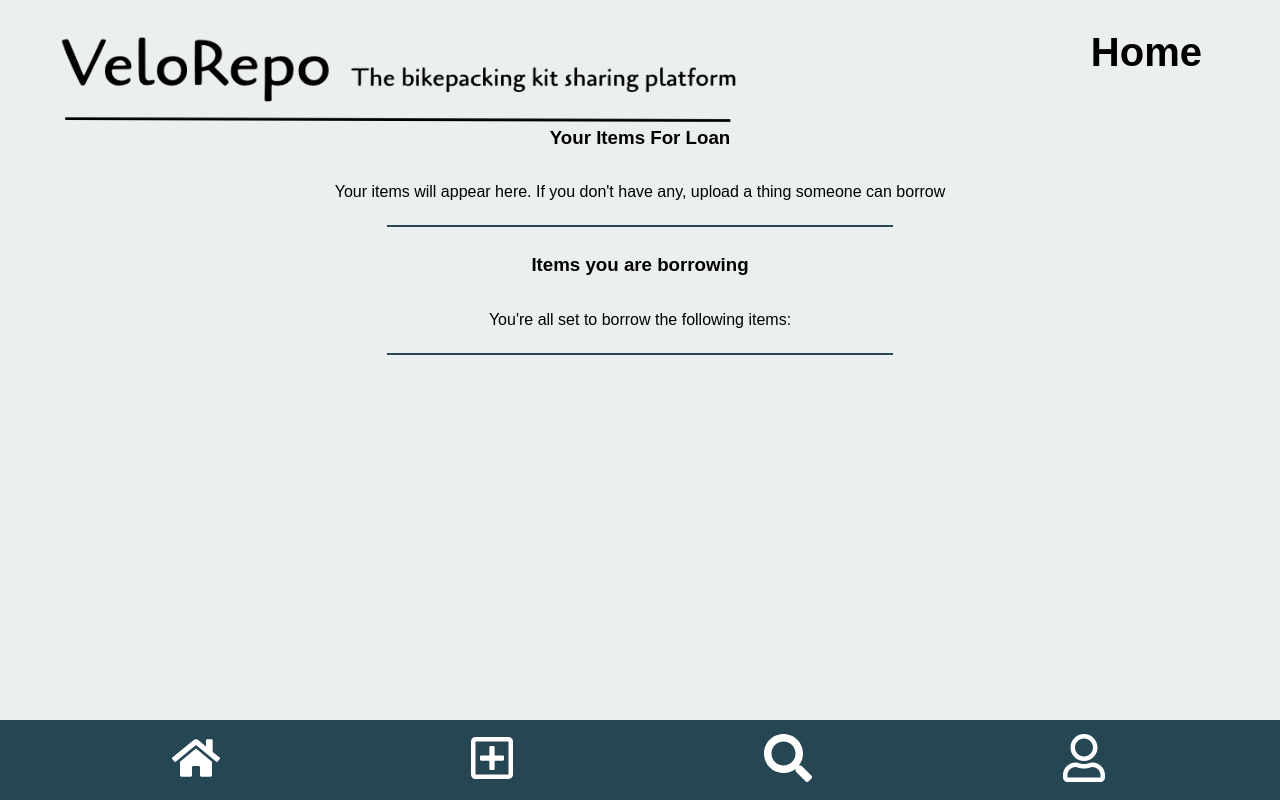
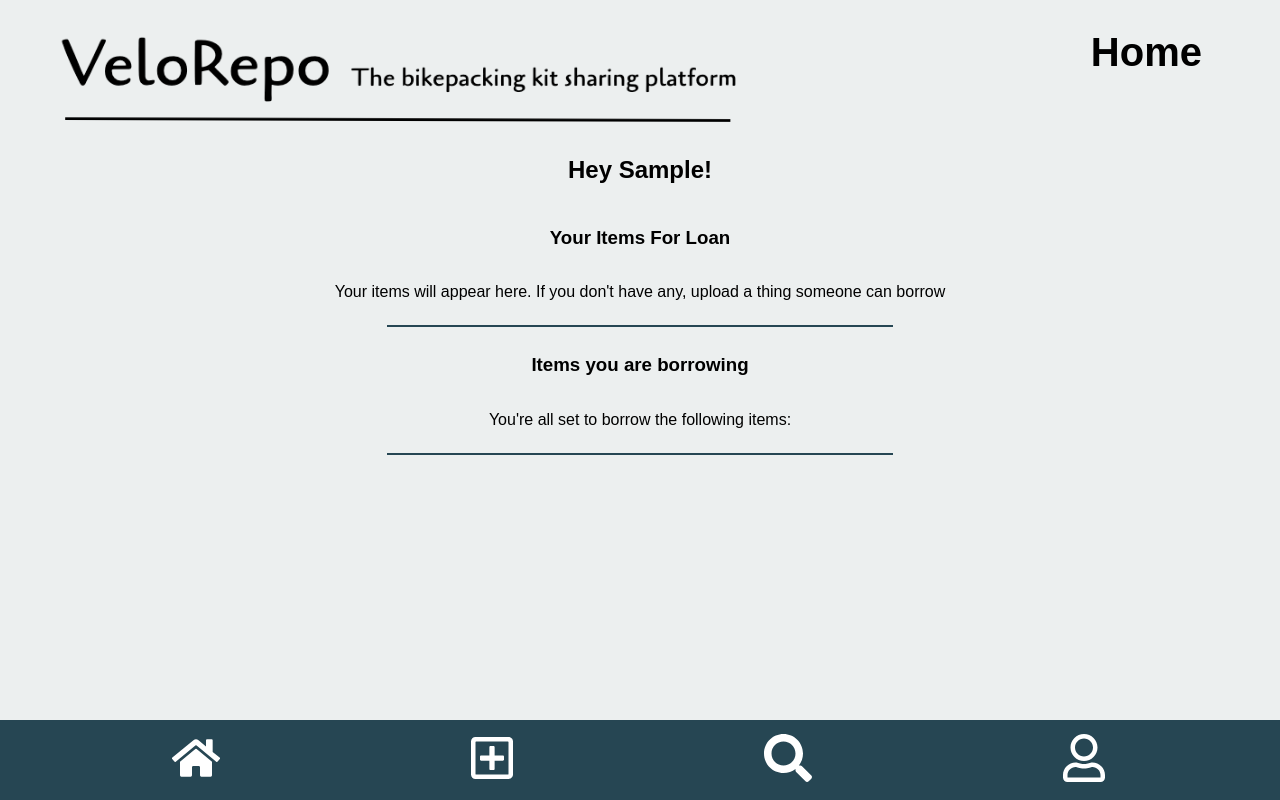
Before and after one commit to HelenLangers/VeloRepo, a React (Create React App) app: page /welcome in a window 1280 px wide. Built offline with nearby package versions, Linux system fonts and the light colour scheme; no server answers; sample sign-in values are in the browser's storage; a web font is replaced by a local one.

Commit message:
first name added to welcome

```diff
--- a/src/Assets/homePage.css
+++ b/src/Assets/homePage.css
@@ -1,3 +1,8 @@
+.welcomeName {
+    font-size: 1.5rem;
+    margin-top: 3rem;
+}
+
 .itemsForLoan,
 .borrowedItems {
     display: flex;
--- a/src/Pages/HomePage.jsx
+++ b/src/Pages/HomePage.jsx
@@ -1,10 +1,15 @@
 import React from 'react'
 import ReactDatePicker from 'react-datepicker'
+import {getAuth} from 'firebase/auth';
 import 'react-datepicker/dist/react-datepicker.css'
 import BackEndHeader from '../Components/BackEndHeader'
 import '../Assets/homePage.css';
 
 function HomePage() {
+  const auth = getAuth();
+  const userName = auth.currentUser.displayName
+  const firstName = userName.split(" ").shift()
+  console.log(firstName)
 
   const pageInformation = {
     pageTitle: "Home"
@@ -14,6 +19,7 @@ function HomePage() {
     <>
       <BackEndHeader pageInformation={pageInformation}/>
       <main className="mainContainer">
+      <h3 className="welcomeName">Hey {firstName}!</h3>
         <div className="itemsForLoan">
           <h3>Your Items For Loan</h3>
           <p>
```
Also changed, not shown: src/Assets/addItem.css (added). Lines whose indentation alone changed are shown as unchanged.
